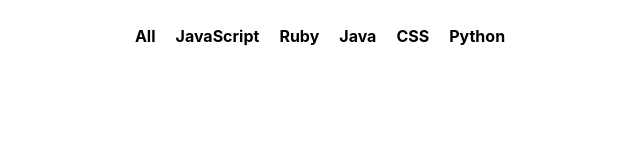
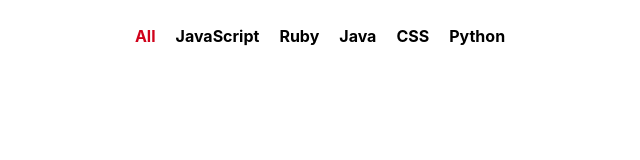
Before and after one commit to tomegz/github-battles, a React app: page / in a window 1280 px wide. Shown: the full height of the page, 320-960 px from the left. Built offline with nearby package versions, Linux system fonts and the light colour scheme.

Commit message:
finish Popular component

```diff
--- a/app/components/Popular.js
+++ b/app/components/Popular.js
@@ -1,14 +1,31 @@
 import React from "react";
 
 class Popular extends React.Component {
-  constructor() {
-    super();
+  constructor(props) {
+    super(props);
+    this.updateLanguage = this.updateLanguage.bind(this);
+    this.state = {
+      selectedLanguage: "All"
+    };
+  }
+  updateLanguage(lang) {
+    this.setState(() => {
+      return { selectedLanguage: lang };
+    });
   }
   render() {
-    const languages = ["All", "JavaScript", "Ruby", "Java", "CSS", "Python"]
+    const languages = ["All", "JavaScript", "Ruby", "Java", "CSS", "Python"];
     return (
       <ul className="languages">
-        {languages.map(language => <li>{language}</li> )}
+        {languages.map(lang => {
+          const selectedClass = lang === this.state.selectedLanguage ? "selected" : "";
+          return (
+            <li className={selectedClass}
+                key={lang}
+                onClick={() => this.updateLanguage(lang)}>{lang}
+            </li>
+          );
+        })}
       </ul>
     );
   }
--- a/app/index.css
+++ b/app/index.css
@@ -20,3 +20,6 @@
 	font-weight: bold;
 	cursor: pointer;
 }
+.languages li.selected {
+	color: #d0021b;
+}
```
